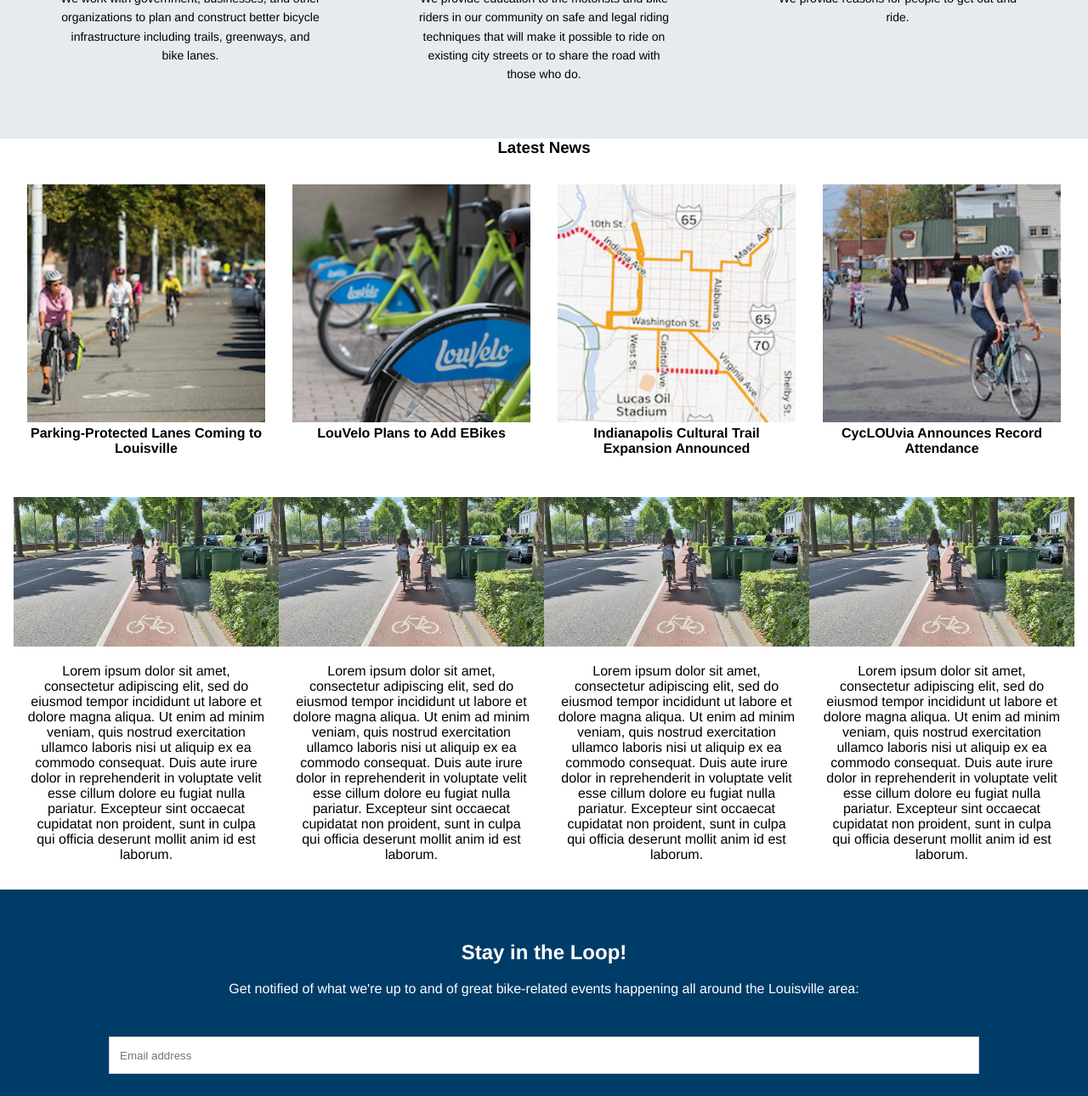
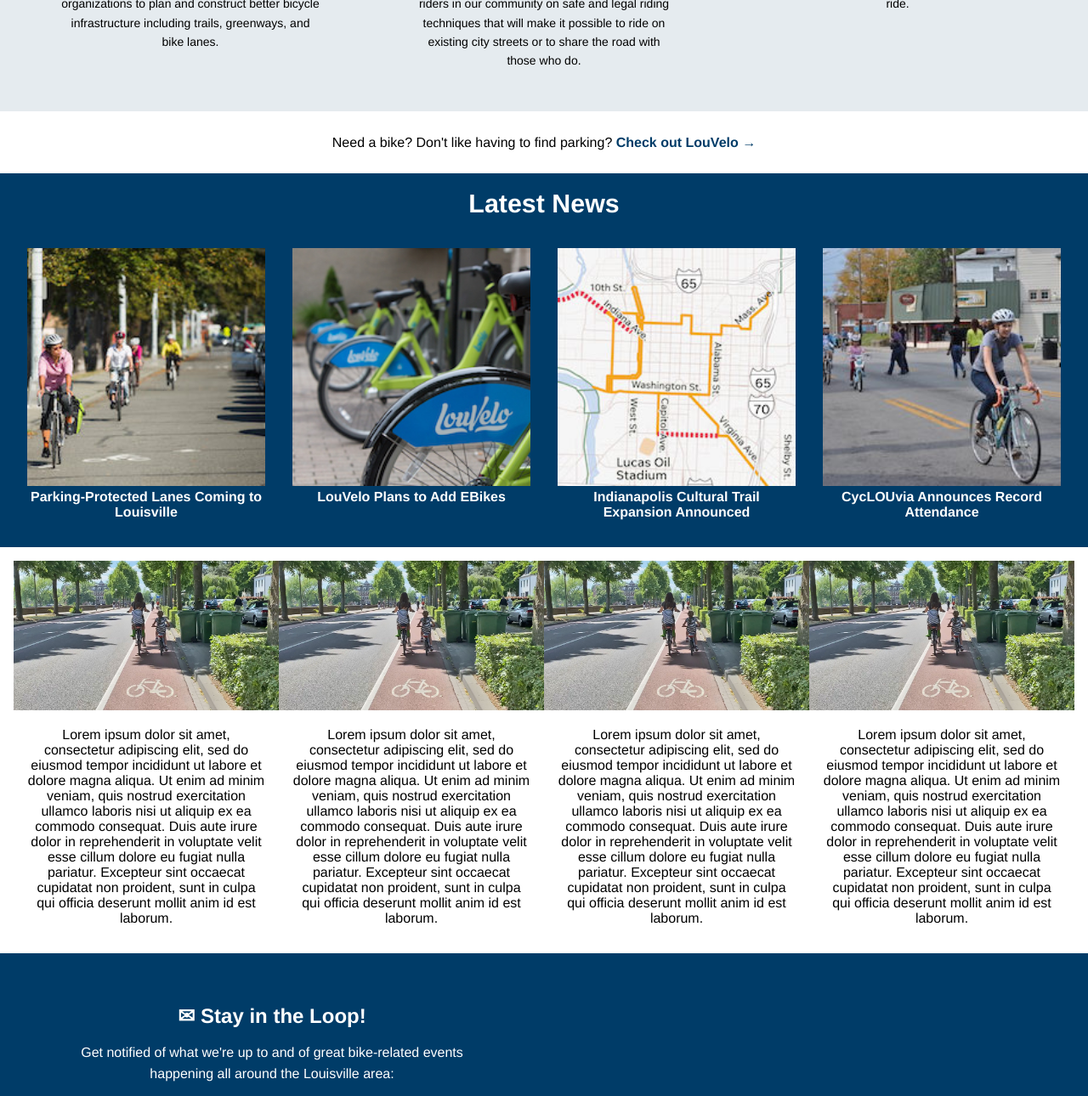
Before and after one commit to orderlogicmachine/bike4lou, a plain HTML site: page index.html in a window 1280 px wide. Shown: the part 1071-2361 px from the top of the page at 85% size. Drawn offline with Linux system fonts and the light colour scheme.

Commit message:
Moved media queries to end of main.CSS, added bikeShare section, formatted bikeShare and News sections

```diff
--- a/css/main.css
+++ b/css/main.css
@@ -201,6 +201,7 @@
 #about
 {
     background-color: #E5EBEF;
+    padding-top: 1rem;
 }
 
 #about h3
@@ -209,13 +210,44 @@
     font-size: calc((2.5 - 1) * 1.2vh + 1rem);
     line-height: 1.3;
     font-weight: 700;
+    margin-top: 1rem;
 }
 
 #about p
 {
     /* display: block; */
-    padding: 2rem 10%;
+    padding: 1rem 10%;
     font-size: 14px;
+}
+
+/* Bike Share */
+
+#bikeShare p
+{
+    padding: 1.5rem;
+}
+
+#bikeShare a
+{
+    color: #003C68;
+    font-weight: bold;
+}
+
+/* News */
+
+#news
+{
+    background-color: #003C68;
+    color: white;
+}
+
+#news h3
+{
+    font-size: calc((2.5 - 1) * 1.2vh + 1rem);
+    line-height: 1.3;
+    font-weight: 700;
+    padding-top: 1rem;
+    left: 30%;
 }
 
 /* Flex Specs */
@@ -282,58 +314,6 @@
         flex-basis: 100%;
     }
 } */
-
-
-/* TODO: Why is this activating on smaller screen widths? */
-
-@media only screen and (min-width: 768px)
-{
-    .flex-row
-    {
-        display: flex;
-        flex-direction: row;
-        padding: 1rem;
-        width: auto;
-    }
-}
-
-@media only screen and (min-width: 1024px)
-{
-    #header nav
-    {
-        display: flex;
-        justify-content: space-around;
-        align-items: center;
-    }
-
-    #header nav a
-    {
-        font-size: 20px;
-        flex: 1;
-    }
-
-    #header nav a:first-child
-    {
-        margin-left: 0;
-    }
-
-    #header nav a:last-child
-    {
-        margin-right: 0;
-    }
-    a
-    {
-        text-decoration: none;
-        color: inherit;
-        cursor: pointer;
-        opacity: 1;
-    }
-
-    a:hover
-    {
-        opacity: 0.9;
-    }
-}
 
 /* Footer */
 
@@ -453,3 +433,70 @@
 {
     line-height: 1.6;
 }
+
+/* Media Queries */
+
+@media only screen and (min-width: 768px)
+{
+    .flex-row
+    {
+        display: flex;
+        flex-direction: row;
+        padding: 1rem;
+        width: auto;
+    }
+
+    footer
+    {
+        display: flex;
+        flex-direction: row;
+    }
+
+    .fab
+    {
+        font-size: 24px;
+    }
+}
+
+@media only screen and (min-width: 1024px)
+{
+    #header nav
+    {
+        display: flex;
+        justify-content: space-around;
+        align-items: center;
+    }
+
+    #header nav a
+    {
+        font-size: 20px;
+        flex: 1;
+    }
+
+    #header nav a:first-child
+    {
+        margin-left: 0;
+    }
+
+    #header nav a:last-child
+    {
+        margin-right: 0;
+    }
+    a
+    {
+        text-decoration: none;
+        color: inherit;
+        cursor: pointer;
+        opacity: 1;
+    }
+
+    a:hover
+    {
+        opacity: 0.9;
+    }
+
+    .fa
+    {
+        display: none;
+    }
+}
--- a/index.html
+++ b/index.html
@@ -68,7 +68,13 @@
                 </li>
             </ul>
         </div>
-        <div id="News">
+        <div id="bikeShare">
+            <p>
+                Need a bike? Don't like having to find parking?
+                <a href="https://louvelo.com/pricing/">Check out LouVelo →</a>
+            </p>
+        </div>
+        <div id="news">
             <h3>Latest News</h3>
             <ul class="flex-container flex-row">
                 <li class="card">
@@ -127,10 +133,12 @@
 
     <footer>
 
+        <div class="flexLeft">
             <form name="signUp" action="#">
                 <div class="newsletterPad">
-                <h2>Stay in the Loop!</h2>
-                <p>Get notified of what we're up to and of great bike-related events happening all around the Louisville
+                    <h2>&#9993; Stay in the Loop!</h2>
+                    <p>Get notified of what we're up to and of great bike-related events happening all around the
+                        Louisville
                         area:
                     </p>
                 </div>
@@ -143,6 +151,8 @@
                     <input class="submitButton" type="button" value="Sign Up" onclick="ValidateEmail(mail)">
                 </div>
             </form>
+        </div>
+        <div class="flexRight">
             <ul>
                 <li><i class="fab fa-facebook-f"></i></li>
                 <li><i class="fab fa-twitter"></i></li>
@@ -153,6 +163,7 @@
                 <li>Contact</li>
                 <li>About</li>
             </ul>
+        </div>
     </footer>
 
 </body>
```
Lines whose indentation alone changed are shown as unchanged.
